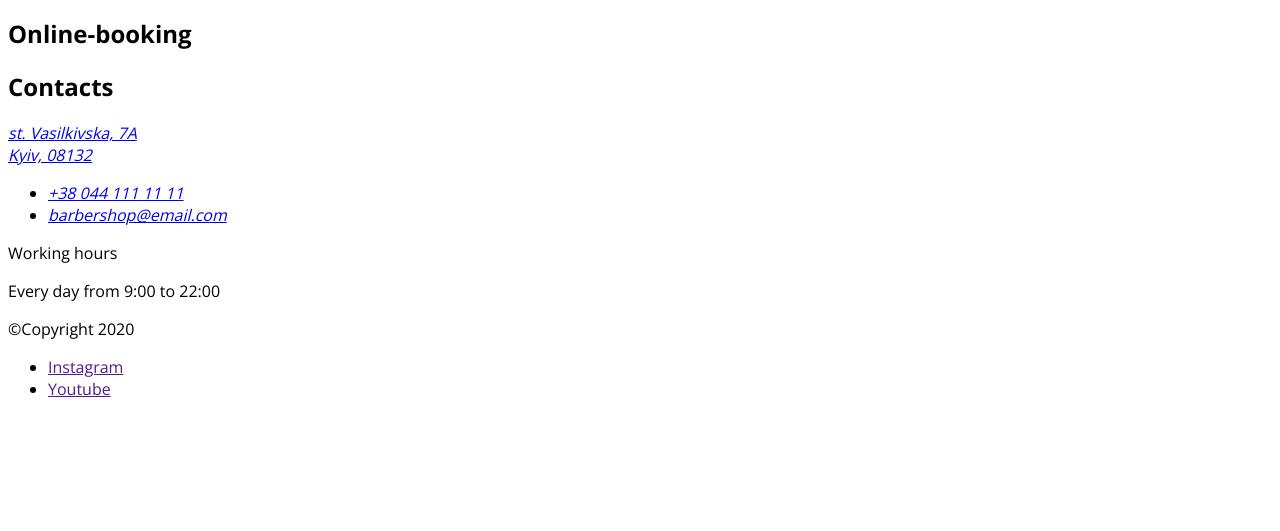
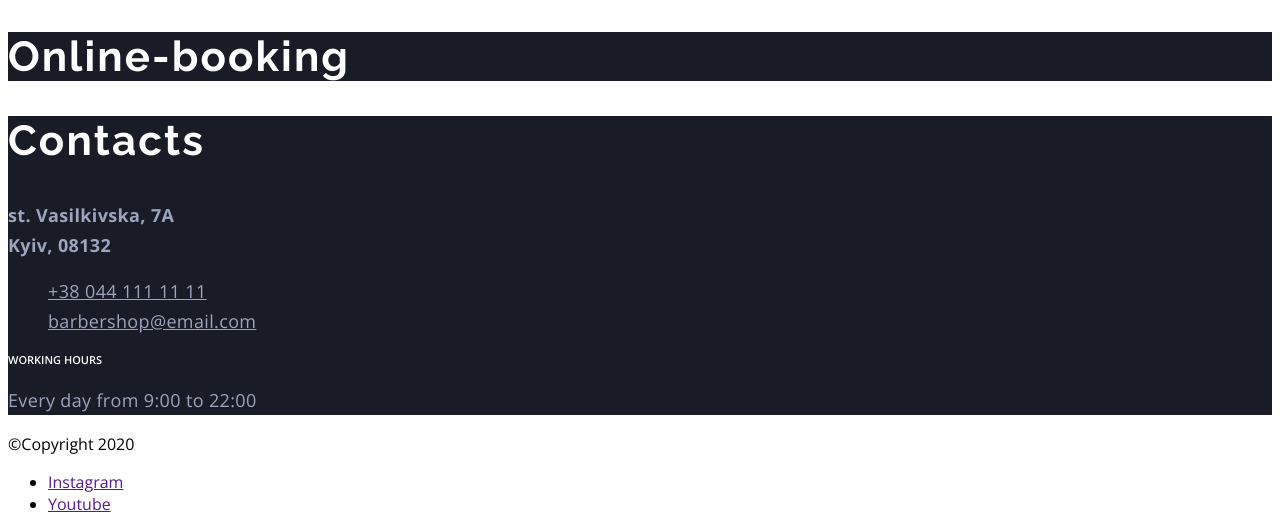
Before and after one commit to Antonov32/HTML-CSS-1, a plain HTML site: page index.html in a window 1280 px wide. Shown: the part 5287-5818 px from the top of the page. Before the commit the page ends 5703 px from the top, so only its background shows below. Drawn offline with nearby package versions, Linux system fonts and the light colour scheme.

Commit message:
edit html+css

```diff
--- a/css/style.css
+++ b/css/style.css
@@ -260,3 +260,64 @@ body {
 }
 .gallery-item {
 }
+
+/* ONLINE */
+
+.online {
+  background-color: #191c26;
+}
+
+.online-title {
+  color: var(--main-title-color);
+}
+
+/* CONTACTS */
+
+.contacts {
+  background-color: #191c26;
+}
+
+.contacts-title {
+  color: var(--main-title-color);
+}
+
+.contacts-address {
+  font-style: normal;
+}
+
+.contacts-map-link {
+  font-weight: 700;
+  font-size: 18px;
+  line-height: 1.67;
+  letter-spacing: 0.02em;
+  color: #9da4bd;
+}
+
+.contacts-list {
+}
+
+.contacts-item {
+}
+
+.contacts-link {
+  font-size: 18px;
+  line-height: 1.67;
+  letter-spacing: 0.02em;
+  text-decoration-line: underline;
+  color: #9da4bd;
+}
+
+.contacts-subtitle {
+  font-weight: 600;
+  font-size: 11px;
+  line-height: calc(15 / 11);
+  text-transform: uppercase;
+  color: var(--main-title-color);
+}
+
+.contacts-schedule {
+  font-size: 18px;
+  line-height: 30px;
+  letter-spacing: 0.02em;
+  color: #9da4bd;
+}
--- a/index.html
+++ b/index.html
@@ -14,7 +14,7 @@
     <link rel="stylesheet" href="./css/style.css" />
   </head>
   <body>
-    <!-- Шапка сайту -->
+    <!-- Header -->
     <header class="header">
       <nav class="header-navigation">
         <a href="" class="header-loco">
@@ -39,7 +39,7 @@
       <button class="header-btn btn" type="button">Online-booking</button>
     </header>
     <main>
-      <!-- Герой -->
+      <!-- Hero -->
       <section class="hero">
         <ul class="hero-list list">
           <li class="hero-item">
@@ -256,30 +256,37 @@
           </li>
         </ul>
       </section>
-      <section>
-        <h2>Online-booking</h2>
+      <!-- Online -->
+      <section class="online">
+        <h2 class="online-title section-title">Online-booking</h2>
       </section>
-      <section>
-        <h2>Contacts</h2>
-        <address>
+      <!-- Contacts -->
+      <section class="contacts">
+        <h2 class="contacts-title section-title">Contacts</h2>
+        <address class="contacts-address list">
           <a
+            class="contacts-map-link link"
             href="https://goo.gl/maps/SGGfTHgZB2UY1PrP9"
             target="_blank"
             rel="noopener noreferrer nofollow"
             >st. Vasilkivska, 7A <br />
             Kyiv, 08132</a
           >
-          <ul>
-            <li>
-              <a href="tel:+380441111111">+38 044 111 11 11</a>
+          <ul class="contacts-list list">
+            <li class="contacts-item">
+              <a href="tel:+380441111111" class="contacts-link"
+                >+38 044 111 11 11</a
+              >
             </li>
-            <li>
-              <a href="mailto:barbershop@email.com">barbershop@email.com</a>
+            <li class="contacts-item">
+              <a href="mailto:barbershop@email.com" class="contacts-link"
+                >barbershop@email.com</a
+              >
             </li>
           </ul>
         </address>
-        <p>Working hours</p>
-        <p>Every day from 9:00 to 22:00</p>
+        <p class="contacts-subtitle">Working hours</p>
+        <p class="contacts-schedule">Every day from 9:00 to 22:00</p>
       </section>
     </main>
     <footer>
```
